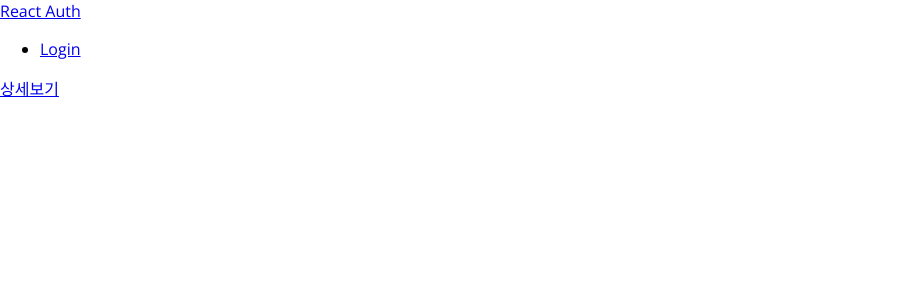
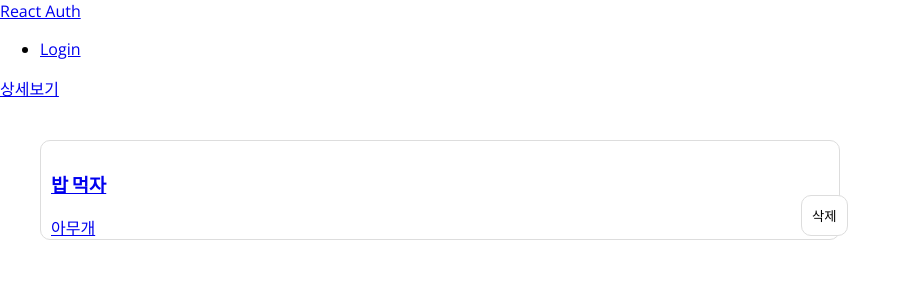
Before and after one commit to junsu1220/team9-todo-list, a React (Create React App) app: page /works in a window 1280 px wide. Shown: the top 300 px of the page, without its empty margins (0-911 px from the left). Built offline with nearby package versions, Linux system fonts and the light colour scheme.

Commit message:
2차수정

```diff
--- a/src/components/Auth/AuthForm.jsx
+++ b/src/components/Auth/AuthForm.jsx
@@ -42,6 +42,7 @@ const AuthForm = () => {
       },
     })
       .then((res) => {
+        console.log(res.ok);
         setIsLoading(false);
         dispatch(authActions.login(res.data.idToken));
         navigate("/", { replace: true });
--- a/src/pages/Works.jsx
+++ b/src/pages/Works.jsx
@@ -1,9 +1,11 @@
 import { Link } from "react-router-dom";
+import WorksBox from "./WorksBox";
 
 const Works = () => {
   return (
     <Link to={"/detail"}>
       <div>상세보기</div>
+      <WorksBox />
     </Link>
   );
 };
--- /dev/null
+++ b/src/pages/WorksBox.jsx
@@ -0,0 +1,46 @@
+import React from "react";
+import { useSelector } from "react-redux";
+import styled from "styled-components";
+
+const WorksBox = () => {
+  const todoList = useSelector((state) => state.todos.todos);
+
+  return (
+    <Container>
+      {todoList.map((todoitem) => {
+        return (
+          <TodoBox key={`${todoitem.id}`}>
+            <h3>{todoitem.title}</h3>
+            <p>{todoitem.userName}</p>
+            <Removebtn>삭제</Removebtn>
+          </TodoBox>
+        );
+      })}
+    </Container>
+  );
+};
+
+const Container = styled.div`
+  display: flex;
+  padding: 20px;
+`;
+const TodoBox = styled.div`
+  width: 800px;
+  height: 100px;
+  border: 1px solid #ddd;
+  border-radius: 10px;
+  margin: 20px;
+  padding: 10px;
+`;
+
+const Removebtn = styled.button`
+  background: white;
+  position: relative;
+  top: -60px;
+  left: 750px;
+  border: 1px solid #ddd;
+  border-radius: 10px;
+  padding: 10px;
+`;
+
+export default WorksBox;
--- a/src/shared/Router.js
+++ b/src/shared/Router.js
@@ -20,7 +20,7 @@ const Router = () => {
     dispatch(authActions.login(loggedInfo));
   };
 
-  useEffect(initializeUserInfo, []);
+  useEffect(initializeUserInfo, [dispatch]);
 
   const isLoggedIn = useSelector((state) => state.authContext.isLoggedIn);
   return (
```
Also changed, not shown: 1 other file (tests, documents, lock files or other folders).
